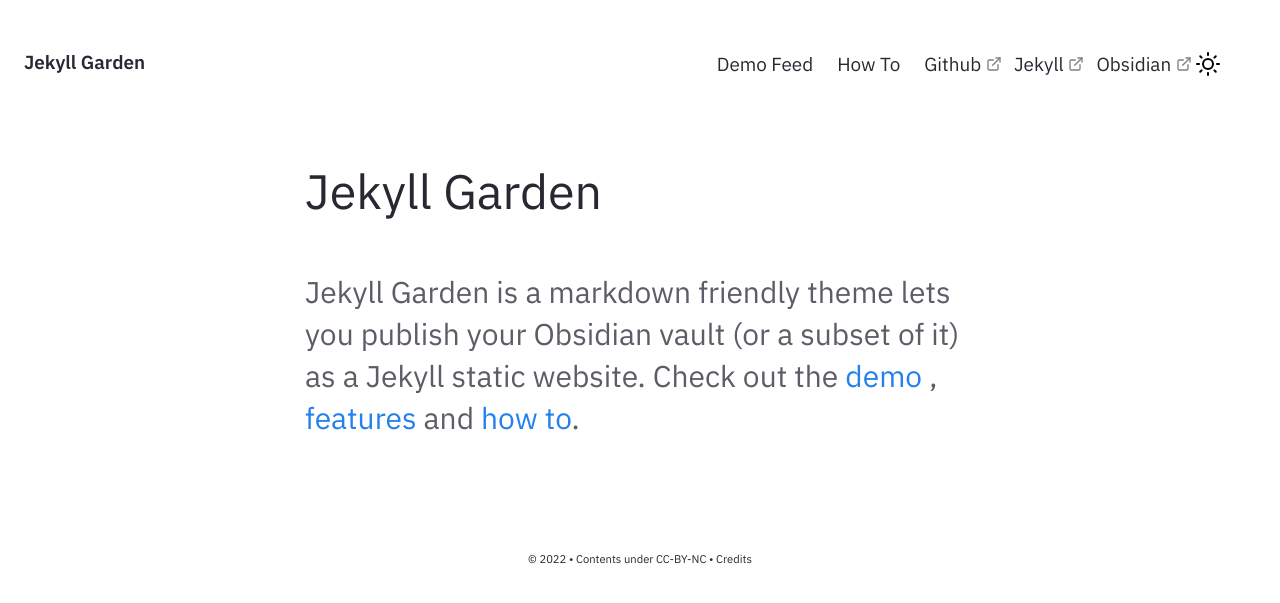
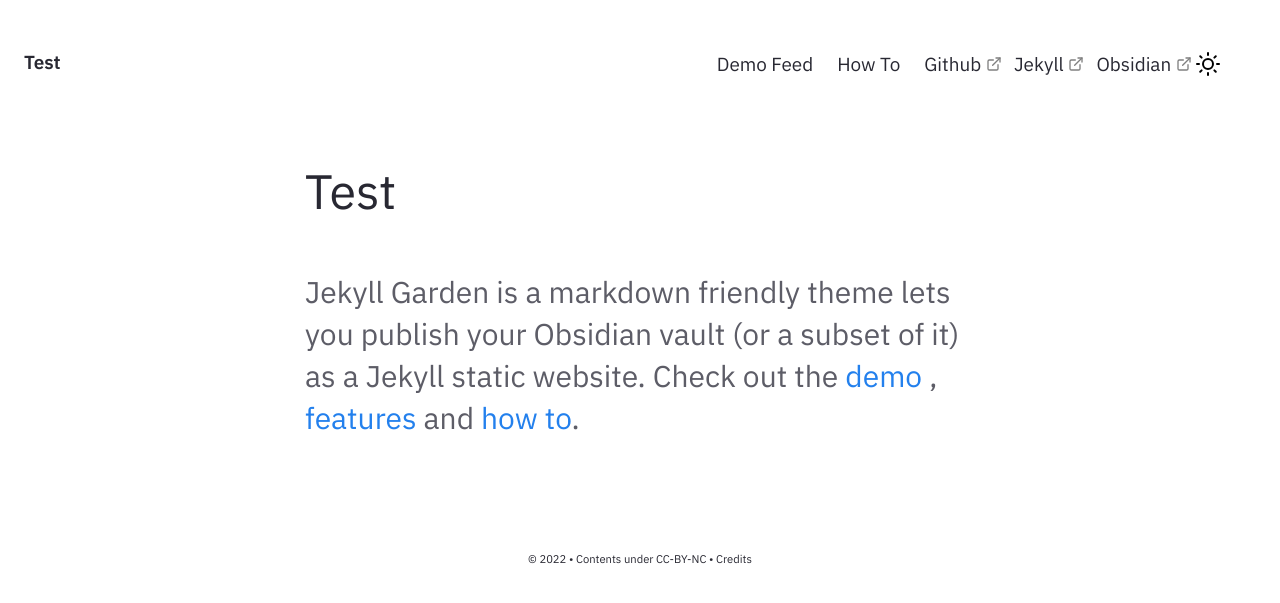
Before and after one commit to akanstantsinau/akanstantsinau.github.io, a Jekyll site: the page built from pages/index.md, in a window 1280 px wide. Shown: the top 603 px of the page. Built offline with Jekyll 4.4.1, drawn with Linux system fonts in a browser that asks for light colours.

Commit message:
Update _config.yml

```diff
--- a/_config.yml
+++ b/_config.yml
@@ -19,7 +19,7 @@
 # in the templates via {{ site.myvariable }}.
 
 # URL is the base hostname with protocol for your site, eg http://example.com
-url: "" # the base hostname & protocol for your site, e.g. http://example.com
+url: "https://akanstantsinau.github.io" # the base hostname & protocol for your site, e.g. http://example.com
 
 # If you want to install this jekyll in a subpath (eg /digitalgarden) set it here.
 # Else keep it Empty (DON'T PUT /; Keep it empty)
@@ -27,7 +27,7 @@ baseurl: ""
 
 # Website Header, Description, Footer year and text.
 # If you are deleting this, make sure you remove it from HTML files too
-heading: Jekyll Garden # Change this
+heading: Test # Change this
 content: Obsidian ready Jekyll Theme
 copyright:
   year: © 2022
```
